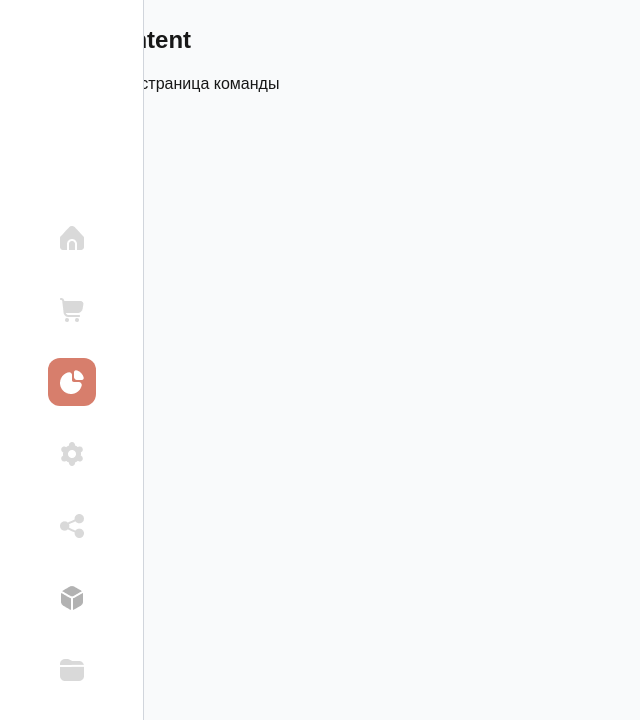
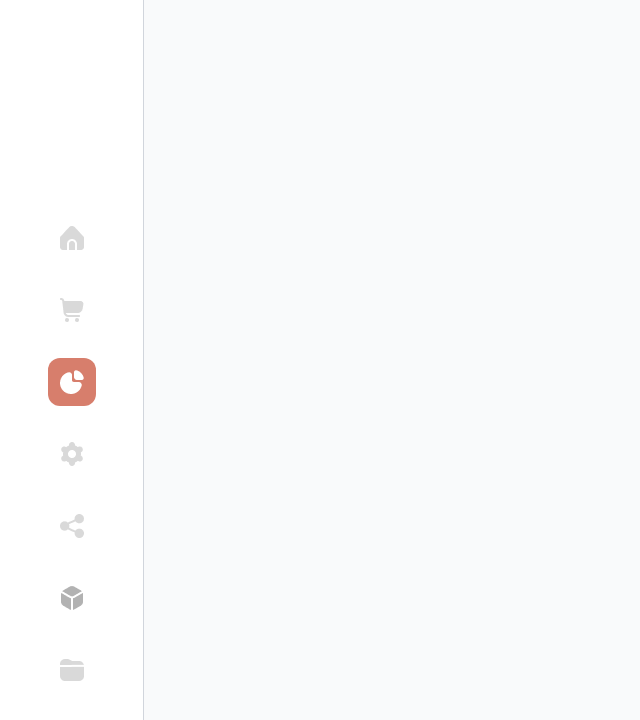
Before and after one commit to ayaninkibay/tannurcrm, a Next.js app: page /admin/ateamcontent in a window 1280 px wide. Shown: the top 720 px of the page, without its empty margins (0-640 px from the left). Built offline with nearby package versions, Linux system fonts and the light colour scheme; grey boxes are pictures that could not be loaded.

Commit message:
fix: переименование папки с учётом регистра

```diff
--- a/src/app/admin/ateamcontent/ATeamContent.tsx
+++ b/src/app/admin/ateamcontent/ATeamContent.tsx
@@ -1,7 +1,7 @@
-export default function ATeamContent() {
+export default function ateamcontent() {
   return (
     <div>
-      <h1 className="text-2xl font-bold mb-4">ATeamContent</h1>
+      <h1 className="text-2xl font-bold mb-4">ateamcontent</h1>
       <p>Это админская страница команды</p>
     </div>
   );
--- a/src/app/admin/ateamcontent/page.js
+++ b/src/app/admin/ateamcontent/page.js
@@ -1,4 +1,4 @@
-import ATeamContent from './ATeamContent'
+import ateamcontent from './ateamcontent'
 export default function Page() {
-  return <ATeamContent />
+  return <ateamcontent />
 }
```
